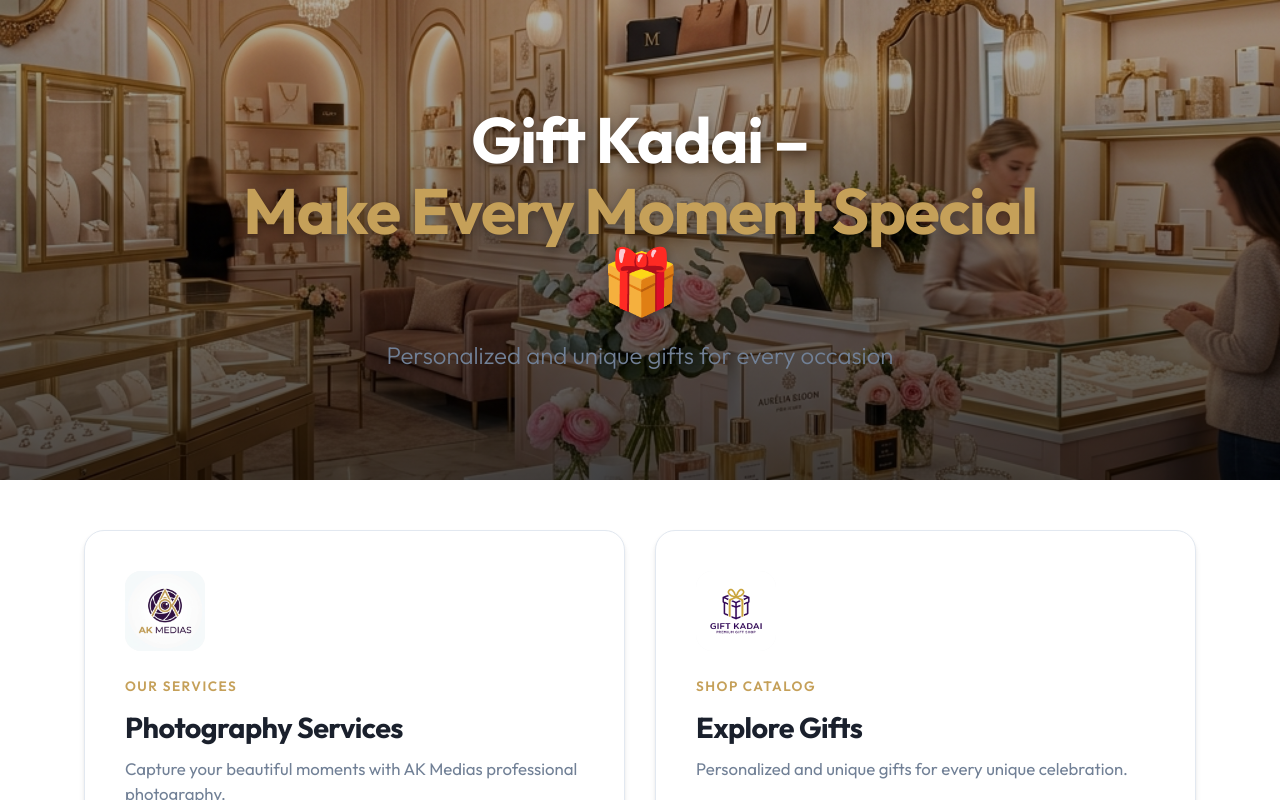
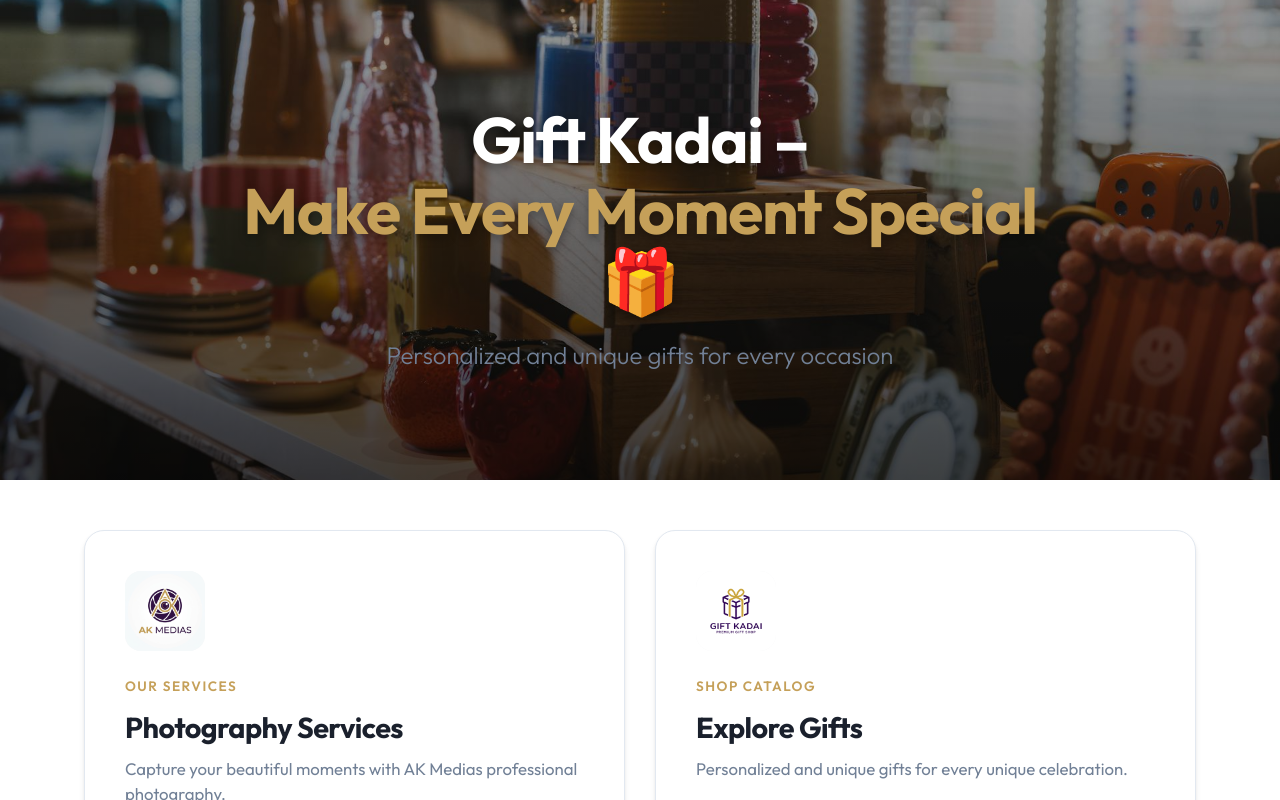
Before and after one commit to Pradeep-1-source/maran-gift-shop, a Next.js app: page / in a window 1280 px wide. Shown: the top 800 px of the page. Built offline with nearby package versions, Linux system fonts and the light colour scheme; a web font is replaced by a local one.

Commit message:
Update hero image to gift shop theme

```diff
--- a/components/Hero.module.css
+++ b/components/Hero.module.css
@@ -5,7 +5,7 @@
   display: flex;
   align-items: center;
   justify-content: center;
-  background-image: url('/hero.png');
+  background-image: url('/hero_gift.jpg');
   background-size: cover;
   background-position: center;
   background-attachment: fixed;
```
Also changed, not shown: public/hero_gift.jpg (added).
